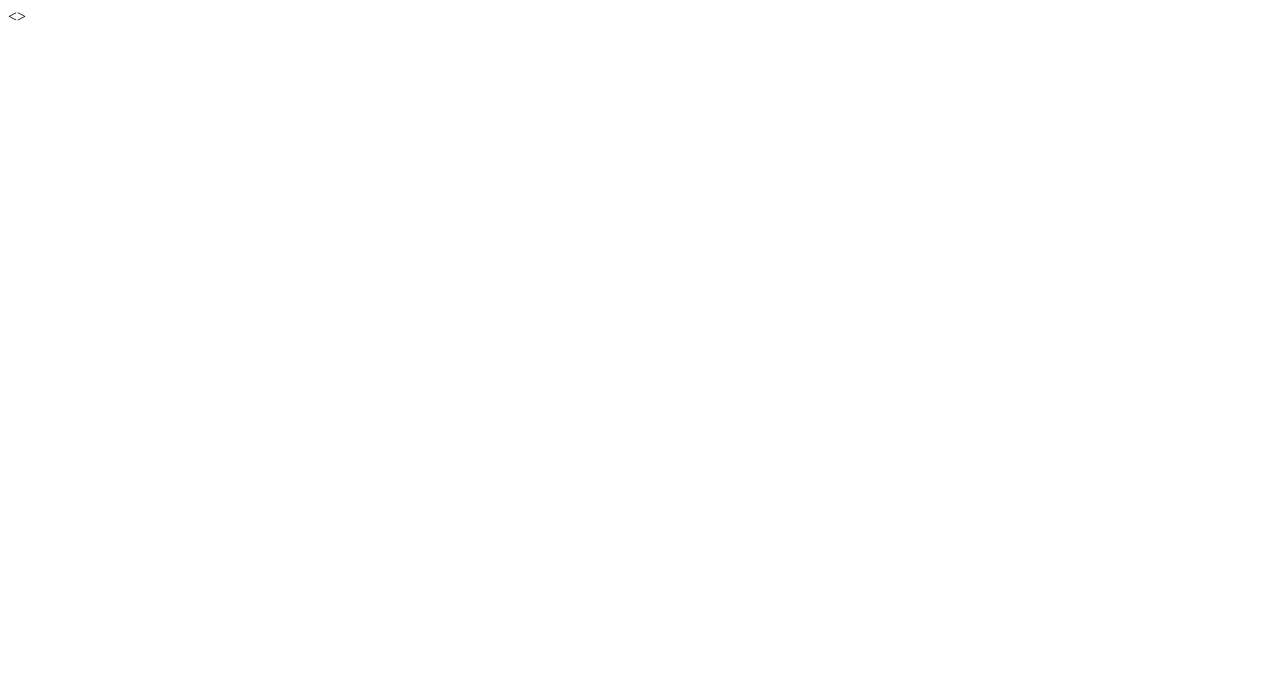
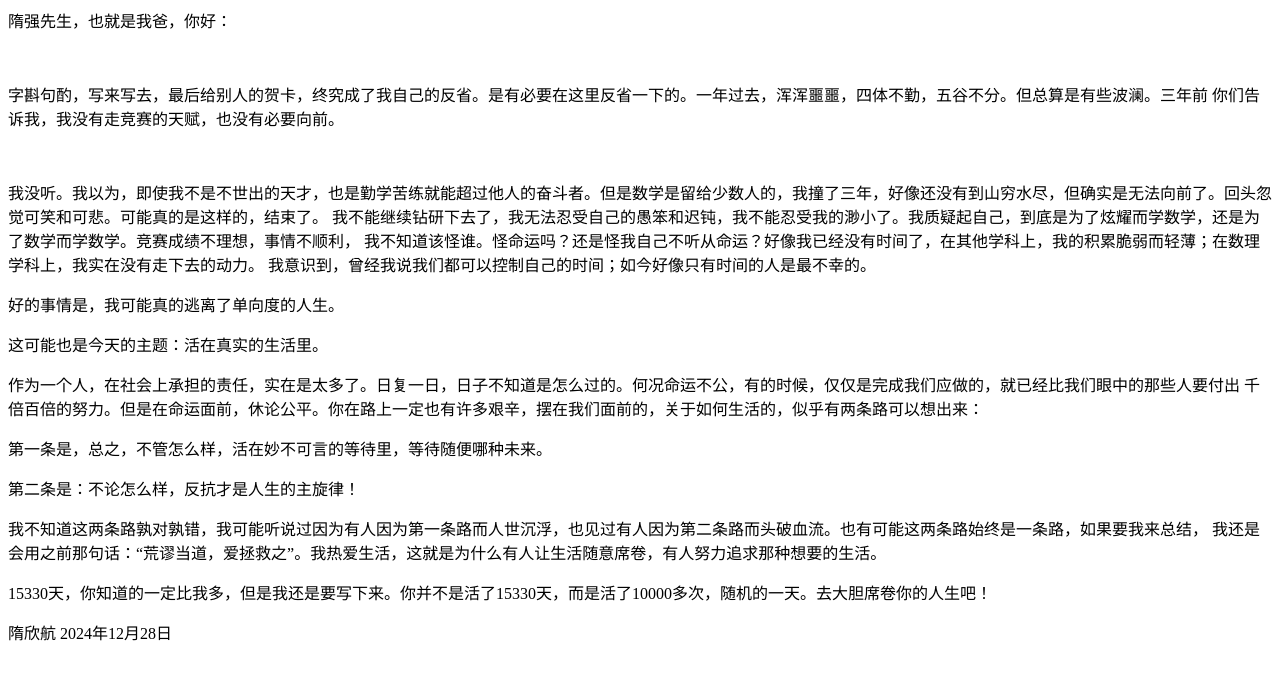
Before and after one commit to suixinhang/suixinhang.github.io, a plain HTML site: page ToMyFather.html in a window 1280 px wide. Drawn offline with Linux system fonts and the light colour scheme.

Commit message:
Update ToMyFather.html

```diff
--- a/ToMyFather.html
+++ b/ToMyFather.html
@@ -2,9 +2,28 @@
   <html>
     <head>
       <title>The gift to my father</title>
+      <link rel="stylesheet" type="text/css" href="style.css">
     </head>
     <body>
-      <>
+      <main>
+        <p>隋强先生，也就是我爸，你好：</p><br>
+        <p>  字斟句酌，写来写去，最后给别人的贺卡，终究成了我自己的反省。是有必要在这里反省一下的。一年过去，浑浑噩噩，四体不勤，五谷不分。但总算是有些波澜。三年前
+          你们告诉我，我没有走竞赛的天赋，也没有必要向前。</p><br>
+        <p>我没听。我以为，即使我不是不世出的天才，也是勤学苦练就能超过他人的奋斗者。但是数学是留给少数人的，我撞了三年，好像还没有到山穷水尽，但确实是无法向前了。回头忽觉可笑和可悲。可能真的是这样的，结束了。
+        我不能继续钻研下去了，我无法忍受自己的愚笨和迟钝，我不能忍受我的渺小了。我质疑起自己，到底是为了炫耀而学数学，还是为了数学而学数学。竞赛成绩不理想，事情不顺利，
+        我不知道该怪谁。怪命运吗？还是怪我自己不听从命运？好像我已经没有时间了，在其他学科上，我的积累脆弱而轻薄；在数理学科上，我实在没有走下去的动力。
+        我意识到，曾经我说我们都可以控制自己的时间；如今好像只有时间的人是最不幸的。</p>
+        <p>好的事情是，我可能真的逃离了单向度的人生。</p>
+        <p>这可能也是今天的主题：活在真实的生活里。</p>
+        <p>作为一个人，在社会上承担的责任，实在是太多了。日复一日，日子不知道是怎么过的。何况命运不公，有的时候，仅仅是完成我们应做的，就已经比我们眼中的那些人要付出
+        千倍百倍的努力。但是在命运面前，休论公平。你在路上一定也有许多艰辛，摆在我们面前的，关于如何生活的，似乎有两条路可以想出来：</p>
+        <p>第一条是，总之，不管怎么样，活在妙不可言的等待里，等待随便哪种未来。</p>
+        <p>第二条是：不论怎么样，反抗才是人生的主旋律！</p>
+        <p>我不知道这两条路孰对孰错，我可能听说过因为有人因为第一条路而人世沉浮，也见过有人因为第二条路而头破血流。也有可能这两条路始终是一条路，如果要我来总结，
+        我还是会用之前那句话：“荒谬当道，爱拯救之”。我热爱生活，这就是为什么有人让生活随意席卷，有人努力追求那种想要的生活。</p>
+        <p>15330天，你知道的一定比我多，但是我还是要写下来。你并不是活了15330天，而是活了10000多次，随机的一天。去大胆席卷你的人生吧！</p>
+        <p class="right-align">隋欣航 2024年12月28日</p>
+      </main>
     </body>
 
   </html>
```
